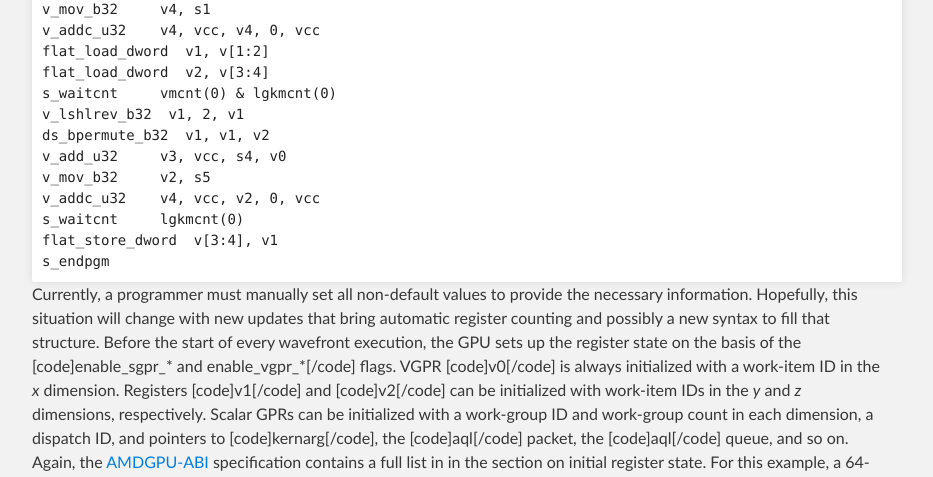
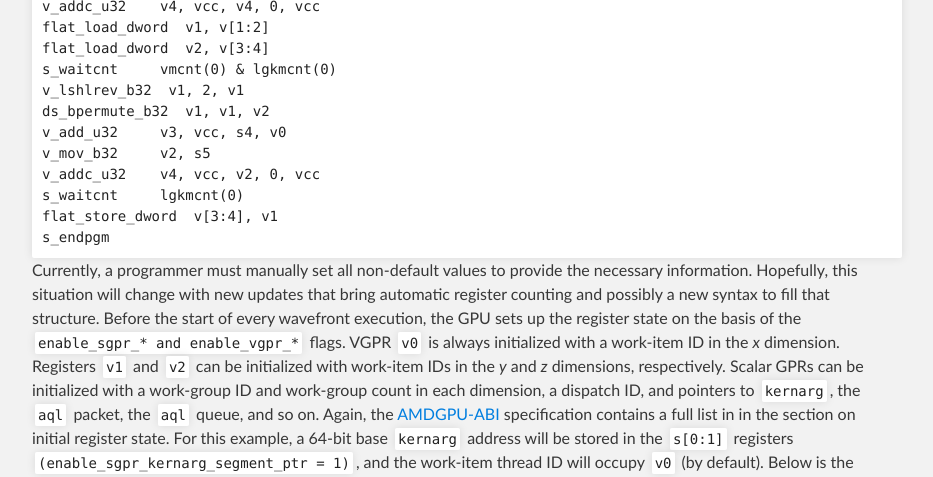
Before and after one commit to ROCm/ROCm.github.io, a Jekyll site: the page GCN_asm_tutorial.html, which Jekyll copies as it is, in a window 1280 px wide and 1400 px high, scrolled down 3114 px. Shown: the top 477 px of the window, without its empty margins (183-1116 px from the left). Built offline with Jekyll 4.4.1, drawn with Linux system fonts in a browser that asks for light colours; some of the changed text lies outside the part shown.

Commit message:
Update GCN_asm_tutorial.html
Changed `[code]` tags to `<code>`.

```diff
--- a/GCN_asm_tutorial.html
+++ b/GCN_asm_tutorial.html
@@ -55,7 +55,7 @@ Consider a program that uses one of GCN’s new features (source code is availab
 
 Note: the assembler is currently experimental; some of syntax we describe may change.
 <h2>DS Permute Instructions</h2>
-Two new instructions, [code]ds_permute_b32[/code] and [code]ds_bpermute_b32[/code], allow VGPR data to move between lanes on the basis of an index from another VGPR. These instructions use LDS hardware to route data between the 64 lanes, but they don’t write to LDS memory. The difference between them is what to index: the source-lane ID or the destination-lane ID. In other words, [code]ds_permute_b32[/code] says “put my lane data in lane i,” and [code]ds_bpermute_b32[/code] says “read data from lane i.” The <a href="http://amd-dev.wpengine.netdna-cdn.com/wordpress/media/2013/07/AMD_GCN3_Instruction_Set_Architecture.pdf" target="_blank">GCN ISA Reference Guide</a> provides a more formal description.
+Two new instructions, <code>ds_permute_b32</code> and <code>ds_bpermute_b32</code>, allow VGPR data to move between lanes on the basis of an index from another VGPR. These instructions use LDS hardware to route data between the 64 lanes, but they don’t write to LDS memory. The difference between them is what to index: the source-lane ID or the destination-lane ID. In other words, <code>ds_permute_b32</code> says “put my lane data in lane i,” and <code>ds_bpermute_b32</code> says “read data from lane i.” The <a href="http://amd-dev.wpengine.netdna-cdn.com/wordpress/media/2013/07/AMD_GCN3_Instruction_Set_Architecture.pdf" target="_blank">GCN ISA Reference Guide</a> provides a more formal description.
 
 The test kernel is simple: read the initial data and indices from memory into GPRs, do the permutation in the GPRs and write the data back to memory. An analogous OpenCL kernel would have this form:
 
@@ -68,9 +68,9 @@ The test kernel is simple: read the initial data and indices from memory into GP
 </pre>
 </codebox>
 <h2>Passing Parameters to a Kernel</h2>
-Formal HSA arguments are passed to a kernel using a special read-only memory segment called [code]kernarg[/code]. Before a wavefront starts, the base address of the [code]kernarg[/code] segment is written to an SGPR pair. The memory layout of variables in [code]kernarg[/code] must employ the same order as the list of kernel formal arguments, starting at offset 0, with no padding between variables—except to honor the requirements of natural alignment and any align qualifier.
+Formal HSA arguments are passed to a kernel using a special read-only memory segment called <code>kernarg</code>. Before a wavefront starts, the base address of the <code>kernarg</code> segment is written to an SGPR pair. The memory layout of variables in <code>kernarg</code> must employ the same order as the list of kernel formal arguments, starting at offset 0, with no padding between variables—except to honor the requirements of natural alignment and any align qualifier.
 
-The example host program must create the [code]kernarg[/code] segment and fill it with the buffer base addresses. The HSA host code might look like the following:
+The example host program must create the <code>kernarg</code> segment and fill it with the buffer base addresses. The HSA host code might look like the following:
 
 <codebox>
 <pre>/*
@@ -100,7 +100,7 @@ args-&gt;out = out_ptr;
 </pre>
 </codebox>
 
-The host program should also allocate memory for the [code]in[/code], [code]index[/code] and [code]out[/code] buffers. In the GitHub repository, all the run-time-related stuff is hidden in the Dispatch and Buffer classes, so the sample code looks much cleaner:
+The host program should also allocate memory for the <code>in</code>, <code>index</code> and <code>out</code> buffers. In the GitHub repository, all the run-time-related stuff is hidden in the Dispatch and Buffer classes, so the sample code looks much cleaner:
 
 <codebox>
 <pre>// Create Kernarg segment
@@ -125,7 +125,7 @@ To launch a kernel in real hardware, the run time needs information about the ke
  	<li>The number of GPRs</li>
  	<li>Which registers need initialization before the kernel starts</li>
 </ul>
-All this data resides in the [code]amd_kernel_code_t[/code] structure. A full description of the structure is available in the <a href="https://github.com/RadeonOpenCompute/ROCm-Docs/blob/master/AMDGPU-ABI.md" target="_blank">AMDGPU-ABI</a> specification. This is what it looks like in source code:
+All this data resides in the <code>amd_kernel_code_t</code> structure. A full description of the structure is available in the <a href="https://github.com/RadeonOpenCompute/ROCm-Docs/blob/master/AMDGPU-ABI.md" target="_blank">AMDGPU-ABI</a> specification. This is what it looks like in source code:
 
 <codebox>
 <pre>.hsa_code_object_version 2,0
@@ -174,13 +174,13 @@ s_endpgm
 
 Currently, a programmer must manually set all non-default values to provide the necessary information. Hopefully, this situation will change with new updates that bring automatic register counting and possibly a new syntax to fill that structure.
 
-Before the start of every wavefront execution, the GPU sets up the register state on the basis of the [code]enable_sgpr_* and enable_vgpr_*[/code] flags. VGPR [code]v0[/code] is always initialized with a work-item ID in the <em>x</em> dimension. Registers [code]v1[/code] and [code]v2[/code] can be initialized with work-item IDs in the <em>y</em> and <em>z</em> dimensions, respectively. Scalar GPRs can be initialized with a work-group ID and work-group count in each dimension, a dispatch ID, and pointers to [code]kernarg[/code], the [code]aql[/code] packet, the [code]aql[/code] queue, and so on. Again, the <a href="https://github.com/RadeonOpenCompute/ROCm-Docs/blob/master/AMDGPU-ABI.md#initial-kernel-register-state" target="_blank">AMDGPU-ABI</a> specification contains a full list in in the section on initial register state. For this example, a 64-bit base [code]kernarg[/code] address will be stored in the [code]s[0:1][/code] registers [code](enable_sgpr_kernarg_segment_ptr = 1)[/code], and the work-item thread ID will occupy [code]v0[/code] (by default). Below is the scheme showing initial state for our kernel.
+Before the start of every wavefront execution, the GPU sets up the register state on the basis of the <code>enable_sgpr_* and enable_vgpr_*</code> flags. VGPR <code>v0</code> is always initialized with a work-item ID in the <em>x</em> dimension. Registers <code>v1</code> and <code>v2</code> can be initialized with work-item IDs in the <em>y</em> and <em>z</em> dimensions, respectively. Scalar GPRs can be initialized with a work-group ID and work-group count in each dimension, a dispatch ID, and pointers to <code>kernarg</code>, the <code>aql</code> packet, the <code>aql</code> queue, and so on. Again, the <a href="https://github.com/RadeonOpenCompute/ROCm-Docs/blob/master/AMDGPU-ABI.md#initial-kernel-register-state" target="_blank">AMDGPU-ABI</a> specification contains a full list in in the section on initial register state. For this example, a 64-bit base <code>kernarg</code> address will be stored in the <code>s[0:1]</code> registers <code>(enable_sgpr_kernarg_segment_ptr = 1)</code>, and the work-item thread ID will occupy <code>v0</code> (by default). Below is the scheme showing initial state for our kernel.
 
 <img class="size-large wp-image-3535 aligncenter" src="http://gpuopen.com/wp-content/uploads/2016/06/initial_state-1024x516.png" alt="initial_state" width="640" height="323" />
 <h2>The GPR Counting</h2>
-The next [code]amd_kernel_code_t[/code] fields are obvious: [code]is_ptr64 = 1[/code] says we are in 64-bit mode, and [code]kernarg_segment_byte_size = 24[/code] describes the [code]kernarg[/code] segment size. The GPR counting is less straightforward, however. The [code]workitem_vgpr_count[/code] holds the number of vector registers that each work item uses, and [code]wavefront_sgpr_count[/code] holds the number of scalar registers that a wavefront uses. The code above employs [code]v0–v4[/code], so [code]workitem_vgpr_count = 5[/code]. But [code]wavefront_sgpr_count = 8[/code] even though the code only shows [code]s0–s5[/code], since the special registers [code]VCC[/code], [code]FLAT_SCRATCH[/code] and [code]XNACK[/code] are physically stored as part of the wavefront’s SGPRs in the highest-numbered SGPRs. In this example, [code]FLAT_SCRATCH[/code] and [code]XNACK[/code] are disabled, so [code]VCC[/code] has only two additional registers.
+The next <code>amd_kernel_code_t</code> fields are obvious: <code>is_ptr64 = 1</code> says we are in 64-bit mode, and <code>kernarg_segment_byte_size = 24</code> describes the <code>kernarg</code> segment size. The GPR counting is less straightforward, however. The <code>workitem_vgpr_count</code> holds the number of vector registers that each work item uses, and <code>wavefront_sgpr_count</code> holds the number of scalar registers that a wavefront uses. The code above employs <code>v0–v4</code>, so <code>workitem_vgpr_count = 5</code>. But <code>wavefront_sgpr_count = 8</code> even though the code only shows <code>s0–s5</code>, since the special registers <code>VCC</code>, <code>FLAT_SCRATCH</code> and <code>XNACK</code> are physically stored as part of the wavefront’s SGPRs in the highest-numbered SGPRs. In this example, <code>FLAT_SCRATCH</code> and <code>XNACK</code> are disabled, so <code>VCC</code> has only two additional registers.
 
-In current GCN3 hardware, VGPRs are allocated in groups of 4 registers and SGPRs in groups of 16. Previous generations (GCN1 and GCN2) have a VGPR granularity of 4 registers and an SGPR granularity of 8 registers. The fields [code]compute_pgm_rsrc1_*gprs[/code] contain a device-specific number for each register-block type to allocate for a wavefront. As we said previously, future updates may enable automatic counting, but for now you can use following formulas for all three GCN GPU generations:
+In current GCN3 hardware, VGPRs are allocated in groups of 4 registers and SGPRs in groups of 16. Previous generations (GCN1 and GCN2) have a VGPR granularity of 4 registers and an SGPR granularity of 8 registers. The fields <code>compute_pgm_rsrc1_*gprs</code> contain a device-specific number for each register-block type to allocate for a wavefront. As we said previously, future updates may enable automatic counting, but for now you can use following formulas for all three GCN GPU generations:
 <codebox>
 <pre>compute_pgm_rsrc1_vgprs = (workitem_vgpr_count-1)/4
 
```
